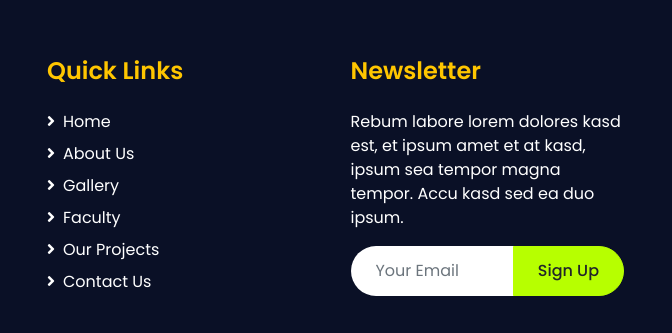
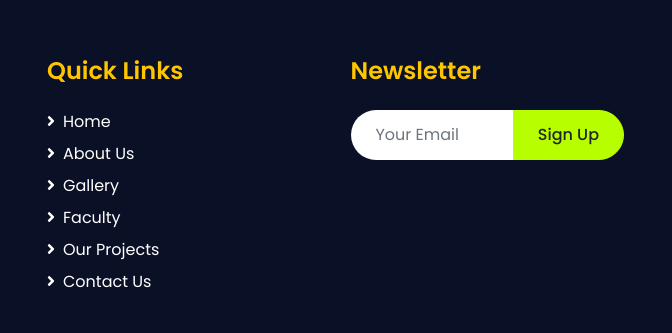
Before and after one commit to avi-11/School-website, a plain HTML site: page index.html in a window 1280 px wide. Shown: the part 1785-2118 px from the top of the page, 608-1280 px from the left. Drawn offline with nearby package versions, Linux system fonts and the light colour scheme.

Commit message:
- -final --

```diff
--- a/index.html
+++ b/index.html
@@ -254,7 +254,7 @@
             </div>
             <div class="col-lg-3 col-md-6 mb-5">
                 <h4 class="font-weight-semi-bold text-primary mb-4">Newsletter</h4>
-                <p>Rebum labore lorem dolores kasd est, et ipsum amet et at kasd, ipsum sea tempor magna tempor. Accu kasd sed ea duo ipsum.</p>
+                <!-- <p>Rebum labore lorem dolores kasd est, et ipsum amet et at kasd, ipsum sea tempor magna tempor. Accu kasd sed ea duo ipsum.</p> -->
                 <div class="w-100">
                     <div class="input-group">
                         <input type="text" class="form-control border-0" style="padding: 25px;" placeholder="Your Email">
```
